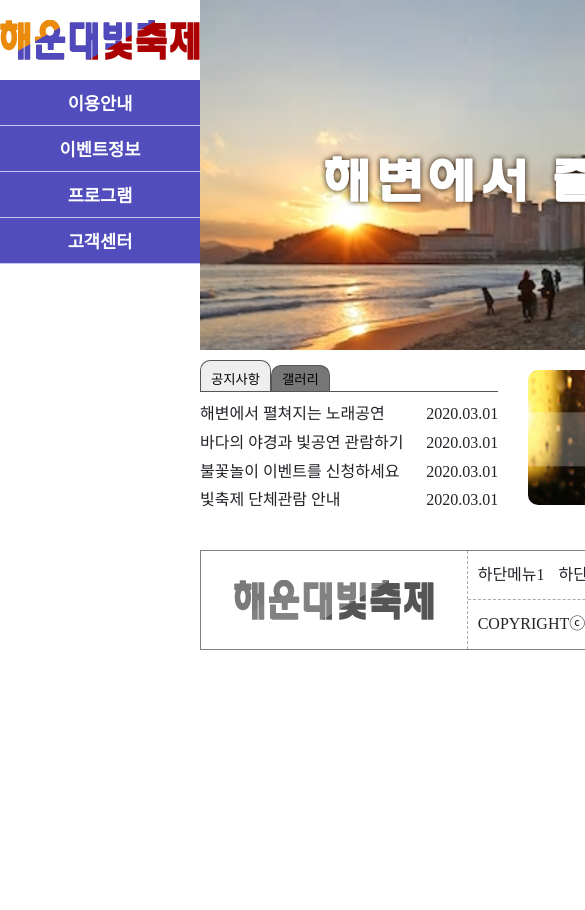
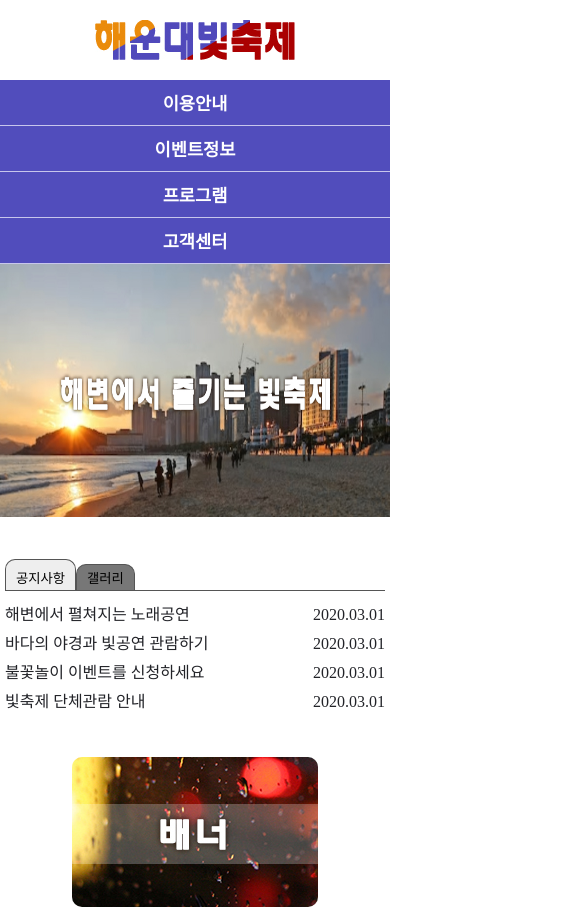
Before and after one commit to hanm9el/festival, a plain HTML site: page index.html in a window 390 px wide. Shown: the top 910 px of the page, 585 px wide, since content can reach past the window. Before the commit the page ends 844 px from the top, so only its background shows below. Drawn offline with Linux system fonts and the light colour scheme.

Commit message:
Add files via upload

```diff
--- a/css/festival.css
+++ b/css/festival.css
@@ -162,4 +162,59 @@ footer p {
 #popup button {
     padding:5px 10px; float:right;
 }
-/********************/
+/**************************************************/
+@media(max-width:500px) {
+    #layout {
+        flex-direction: column;
+        width:100%; height:initial;
+        /* overflow: hidden; */
+    }
+    header {width:100%;}
+    header> h1 img {
+        margin:auto;
+    }
+    #right {
+        width:initial;
+    }
+    #slide {
+        /* height:initial; */    /*높이:초기화*/
+        height:35vh;  /*absolute 때문에 높이값을 보전해야 한다 */
+    }
+    #slide img {
+        width:100vw; height:30vh;
+    }
+    main {
+        flex-direction: column;
+        height:initial;
+    }
+    #nogel {
+        padding:0 5px 20px 5px;
+    }
+    #notice {
+        position:initial;
+    }
+    #gallery {
+        position: initial;
+    }
+    #banner img , #quick img{
+        margin:auto;
+    }
+    footer {
+        flex-direction: column; height:initial;
+        padding:20px 0;
+    }
+    footer a {
+        border:none;
+    }
+    footer nav {
+        border:none; text-align: center;
+        padding-top:20px;
+    }
+    footer p {
+        letter-spacing: -1px; text-align: center;
+    }
+    #popup {
+        width:90%; top:15vh; left:5vw;
+    }
+
+}
```
